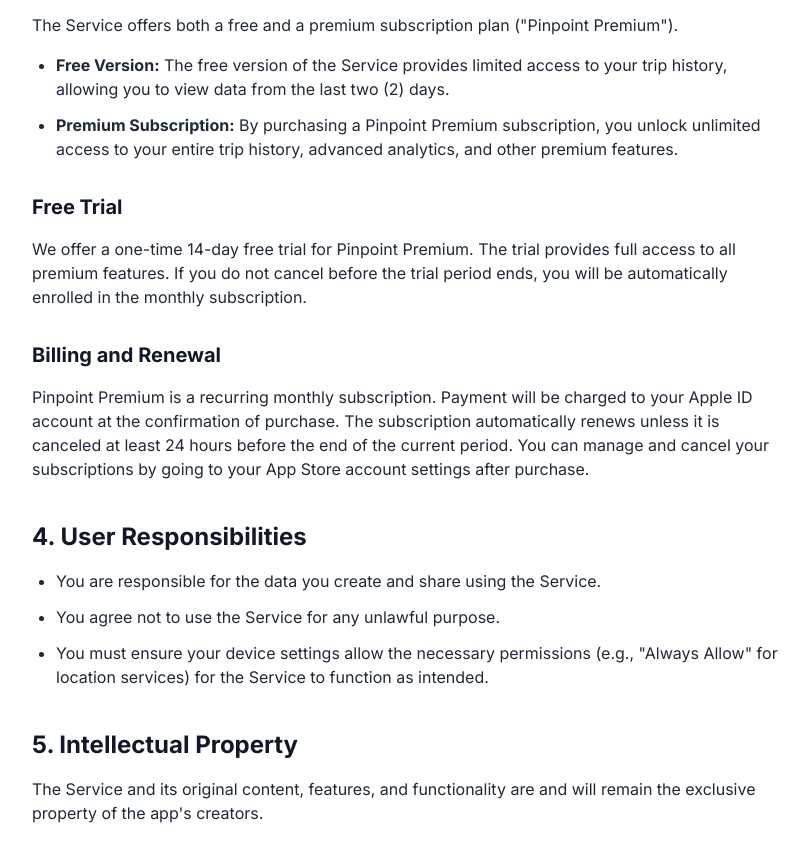
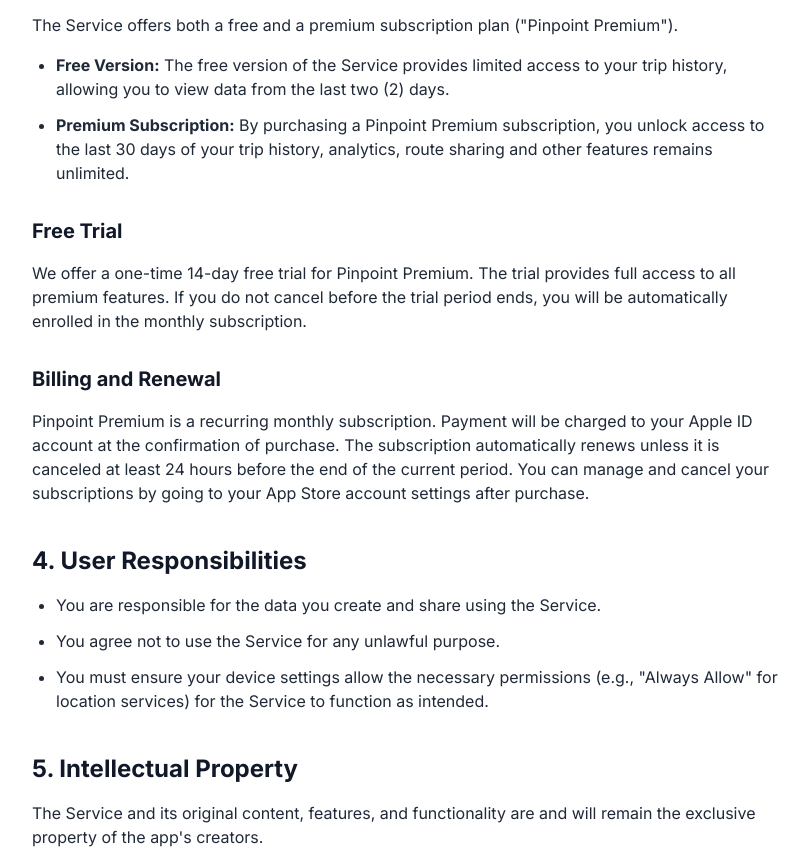
Before and after one commit to brangi/pinpoint-website, a plain HTML site: page terms-of-service.html in a window 1280 px wide. Shown: the part 875-1737 px from the top of the page, without its empty margins (232-1041 px from the left). Drawn offline with nearby package versions, Linux system fonts and the light colour scheme.

Commit message:
terms check

```diff
--- a/terms-of-service.html
+++ b/terms-of-service.html
@@ -95,7 +95,7 @@
                     <p class="mb-4">The Service offers both a free and a premium subscription plan ("Pinpoint Premium").</p>
                     <ul class="list-disc pl-6 mb-8 space-y-3">
                         <li><strong>Free Version:</strong> The free version of the Service provides limited access to your trip history, allowing you to view data from the last two (2) days.</li>
-                        <li><strong>Premium Subscription:</strong> By purchasing a Pinpoint Premium subscription, you unlock unlimited access to your entire trip history, advanced analytics, and other premium features.</li>
+                        <li><strong>Premium Subscription:</strong> By purchasing a Pinpoint Premium subscription, you unlock access to the last 30 days of your trip history, analytics, route sharing and other features remains unlimited.</li>
                     </ul>
 
                     <h3 class="text-xl font-bold text-gray-900 mt-8 mb-4">Free Trial</h3>
```
